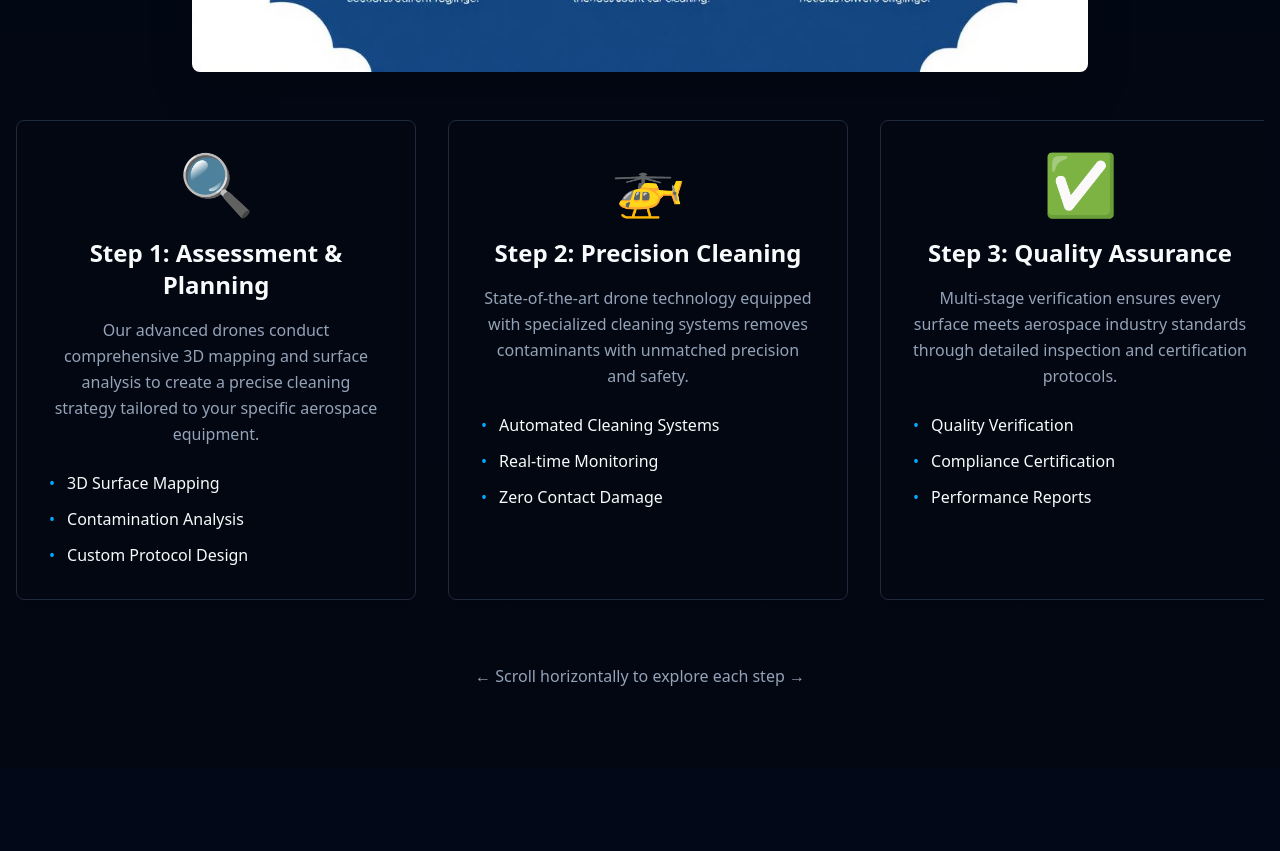
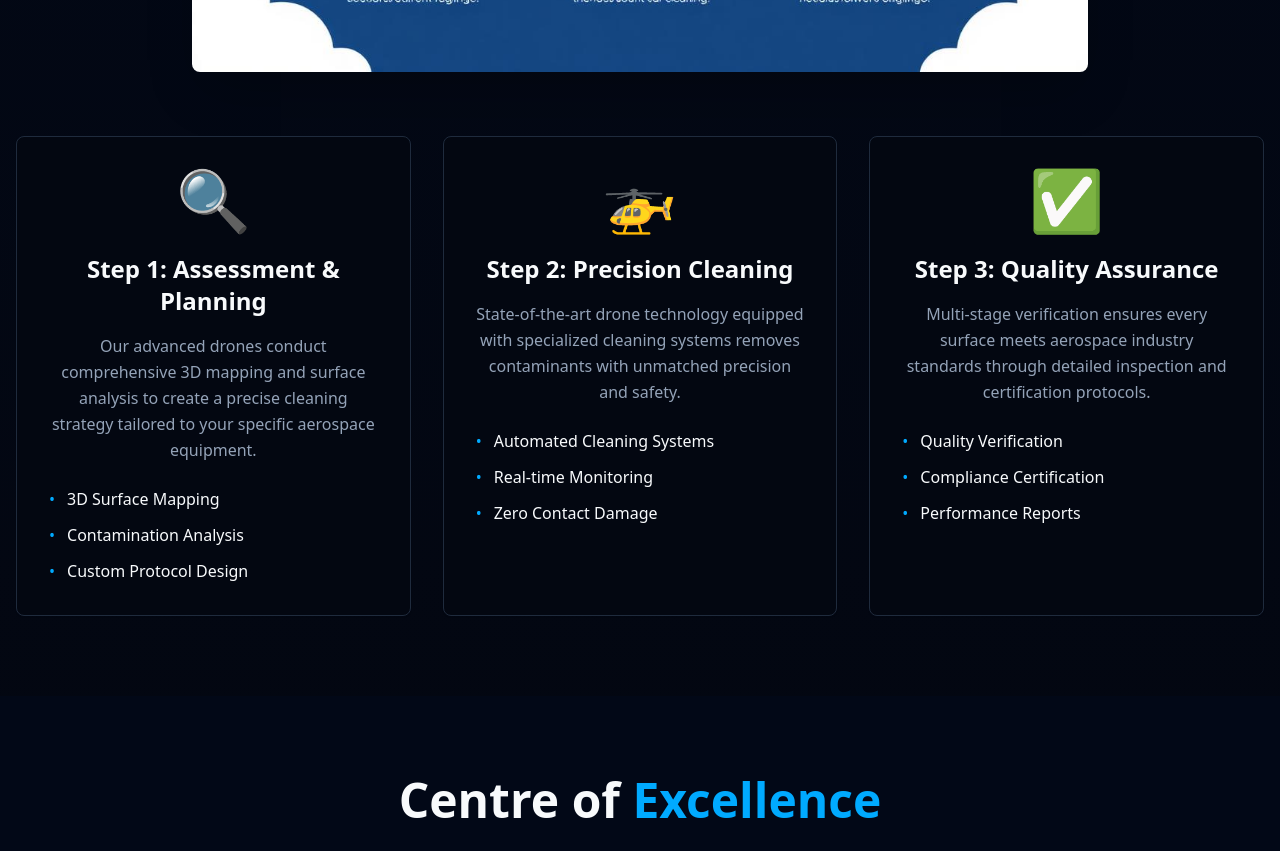
Before and after one commit to narenkarthick90/zerowings-aerospace, a React (Vite) app: page / in a window 1280 px wide. Shown: the part 1420-2271 px from the top of the page. Built offline with nearby package versions, Linux system fonts and the light colour scheme.

Commit message:
Remove horizontal cleaning section
Remove the horizontal scrolling section for the cleaning process.

```diff
--- a/src/components/CleaningProcess.tsx
+++ b/src/components/CleaningProcess.tsx
@@ -1,10 +1,7 @@
-import { useRef } from "react";
 import { Card, CardContent } from "@/components/ui/card";
 import cleaningImage from "@/assets/cleaning-process.jpg";
 
 const CleaningProcess = () => {
-  const scrollContainerRef = useRef<HTMLDivElement>(null);
-
   const steps = [
     {
       title: "Assessment & Planning",
@@ -38,7 +35,7 @@ const CleaningProcess = () => {
           </p>
         </div>
 
-        <div className="mb-12">
+        <div className="mb-16">
           <img
             src={cleaningImage}
             alt="Cleaning Process Overview"
@@ -46,16 +43,11 @@ const CleaningProcess = () => {
           />
         </div>
 
-        <div
-          ref={scrollContainerRef}
-          className="flex overflow-x-auto space-x-8 pb-8 scroll-smooth"
-          style={{ scrollSnapType: "x mandatory" }}
-        >
+        <div className="grid md:grid-cols-1 lg:grid-cols-3 gap-8">
           {steps.map((step, index) => (
             <Card
               key={index}
-              className="min-w-[350px] md:min-w-[400px] bg-card border-border hover:border-primary transition-colors duration-300"
-              style={{ scrollSnapAlign: "start" }}
+              className="bg-card border-border hover:border-primary transition-colors duration-300"
             >
               <CardContent className="p-8">
                 <div className="text-6xl mb-6 text-center">{step.icon}</div>
@@ -77,10 +69,6 @@ const CleaningProcess = () => {
             </Card>
           ))}
         </div>
-
-        <div className="text-center mt-8">
-          <p className="text-muted-foreground">← Scroll horizontally to explore each step →</p>
-        </div>
       </div>
     </section>
   );
```
